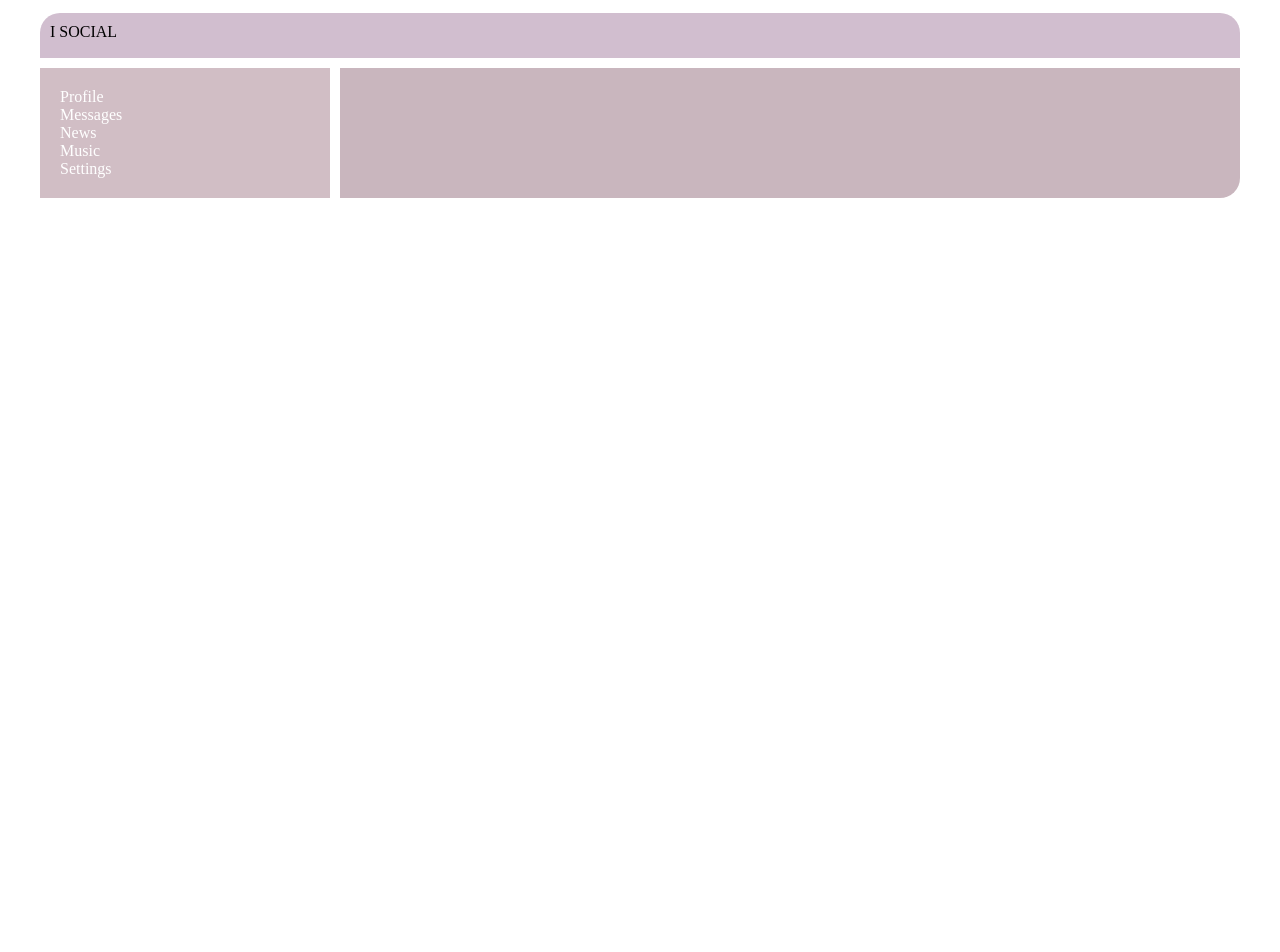
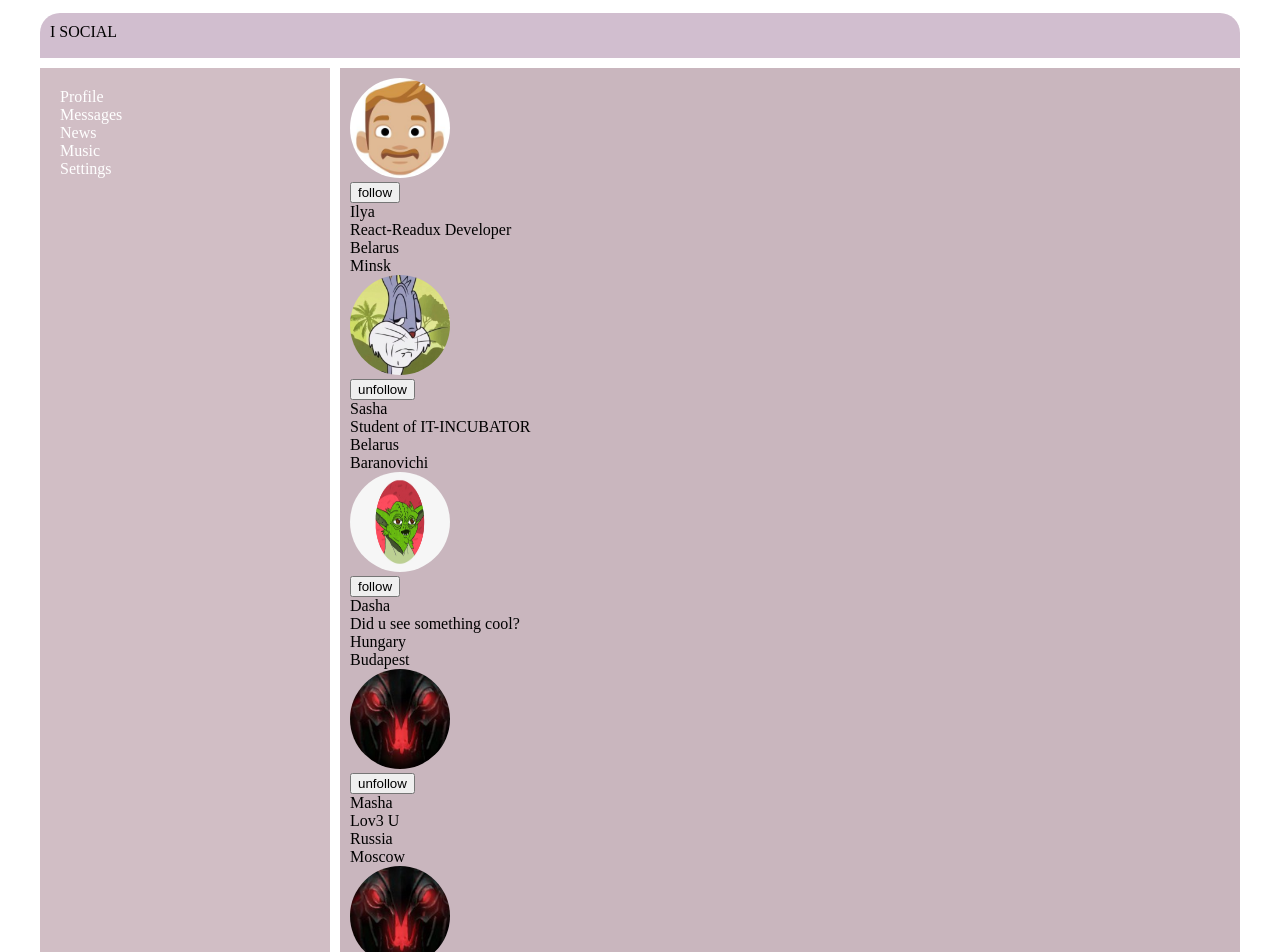
Before and after one commit to AirMous3/social, a React (Create React App) app: page /users in a window 1280 px wide. Shown: the top 952 px of the page. Before the commit the page ends 800 px from the top, so only its background shows below. Built offline with nearby package versions, Linux system fonts and the light colour scheme.

Commit message:
added Users profiles and buttons un/follow

```diff
--- /dev/null
+++ b/src/components/Users/Users.module.css
@@ -0,0 +1,5 @@
+.avatar {
+    width: 100px;
+    height: 100px;
+    border-radius: 50%;
+}
--- a/src/components/Users/Users.tsx
+++ b/src/components/Users/Users.tsx
@@ -1,12 +1,84 @@
 import React from 'react'
 import {UsersPropsType} from "./UsersContainer";
-
-
+import s from "./Users.module.css"
+import {v1} from "uuid";
+import Avatar1 from "../Profile/MyPosts/AvatarImg/Avatar1.jpg";
+import Avatar2 from "../Profile/MyPosts/AvatarImg/Avatar2.jpg";
+import Avatar3 from "../Profile/MyPosts/AvatarImg/Avatar3.png";
+import Avatar4 from "../Profile/MyPosts/AvatarImg/Avatar4.jpg";
 
 export const Users = (props: UsersPropsType) => {
+    if (props.users.length === 0) {
+        props.setUser([{
+            id: v1(),
+            avatar: Avatar1,
+            follow: false,
+            fullName: "Ilya",
+            status: "React-Readux Developer",
+            location: {city: "Minsk", country: "Belarus"}
+        },
+            {
+                id: v1(),
+                avatar: Avatar2,
+                follow: true,
+                fullName: "Sasha",
+                status: "Student of IT-INCUBATOR",
+                location: {city: "Baranovichi", country: "Belarus"}
+            }, {
+                id: v1(),
+                avatar: Avatar3,
+                follow: false,
+                fullName: "Dasha",
+                status: "Did u see something cool?",
+                location: {city: "Budapest", country: "Hungary"}
+            }, {
+                id: v1(),
+                avatar: Avatar4,
+                follow: true,
+                fullName: "Masha",
+                status: "Lov3 U",
+                location: {city: "Moscow", country: "Russia"}
+            },
+            {
+                id: v1(),
+                avatar: Avatar4,
+                follow: false,
+                fullName: "Lesha",
+                status: "",
+                location: {city: "Kiev", country: "Ukraine"}
+            }, {
+                id: v1(),
+                avatar: Avatar4,
+                follow: true,
+                fullName: "Pasha",
+                status: "OtJIu4HUK",
+                location: {city: "Gomel", country: "Belarus"}
+            },])
+    }
 
     return (
         <div>
+            {props.users.map(u => <div key={u.id}>
+                <span>
+                    <div>
+                        <img className={s.avatar} src={u.avatar}/>
+                    </div>
+                    <div>
+                        {u.follow ? <button onClick={() => props.unfollow(u.id)}>unfollow</button> :
+                            <button onClick={() => props.follow(u.id)}> follow</button>}
+                    </div>
+                </span>
+                <span>
+                    <span>
+                       <div>{u.fullName}</div>
+                        <div>{u.status}</div>
+                    </span>
+                    <span>
+                        <div>{u.location.country}</div>
+                        <div>{u.location.city}</div>
+                    </span>
+                </span>
+            </div>)}
         </div>
     )
 }
--- a/src/redux/UsersReducer.ts
+++ b/src/redux/UsersReducer.ts
@@ -1,5 +1,6 @@
-import {v1} from "uuid";
+
 import {ActionsType} from "./ActionsTypes";
+
 
 export const followAC = (userID: string) => ({type: "FOLLOW", userID}) as const
 export const unfollowAC = (userID: string) => ({type: "UNFOLLOW", userID}) as const
@@ -11,6 +12,7 @@ export type initialStateType = {
 }
 export type UserType = {
     id: string
+    avatar: string
     follow: boolean
     fullName: string
     status: string
@@ -23,44 +25,20 @@ export type LocationType = {
 }
 
 let initialState: initialStateType = {
-    users: [
-        {
-            id: v1(),
-            follow: false,
-            fullName: "Ilya",
-            status: "React-Readux Developer",
-            location: {city: "Minsk", country: "Belarus"}
-        },
-        {
-            id: v1(),
-            follow: true,
-            fullName: "Sasha",
-            status: "Student of IT-INCUBATOR",
-            location: {city: "Baranovichi", country: "Belarus"}
-        },
-        {
-            id: v1(),
-            follow: false,
-            fullName: "Dasha",
-            status: "Did u see something cool?",
-            location: {city: "Budapest", country: "Hungary"}
-        },
-        {id: v1(), follow: true, fullName: "Masha", status: "Lov3 U", location: {city: "Moscow", country: "Russia"}},
-        {id: v1(), follow: false, fullName: "Lesha", status: "", location: {city: "Kiev", country: "Ukraine"}},
-        {id: v1(), follow: true, fullName: "Pasha", status: "OtJIu4HUK", location: {city: "Gomel", country: "Belarus"}},
-    ],
+    users: [],
 }
 
 
 export const UsersReducer = (state:initialStateType = initialState, action: ActionsType): initialStateType => {
     switch (action.type) {
         case "FOLLOW":
+
             return {...state, users: state.users.map(u => u.id === action.userID ? {...u, follow: true} : u)}
 
         case "UNFOLLOW":
             return {...state, users: state.users.map(u => u.id === action.userID ? {...u, follow: false} : u)}
         case "SET-USERS":
-            return {...state, users: {...state.users, ...action.users}}
+            return { users: [...state.users, ...action.users]}
         default:
             return state
     }
```
